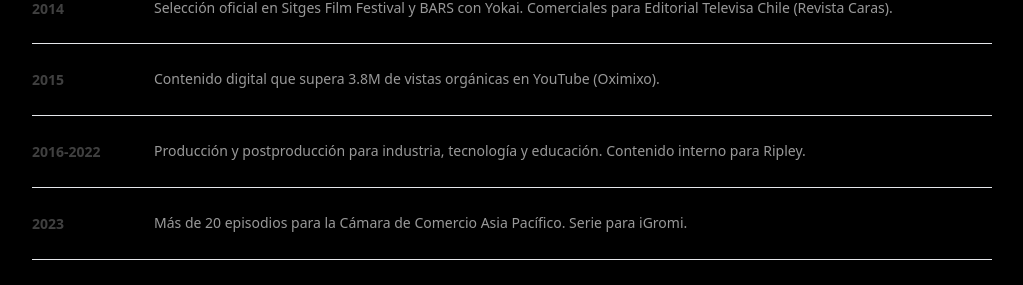
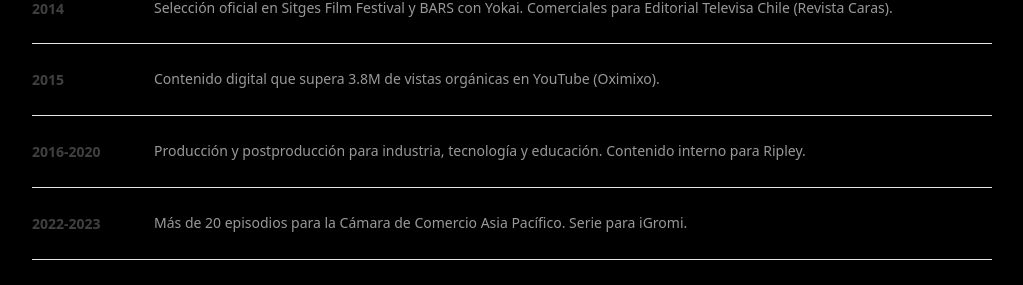
Before and after one commit to TronxGroup/Dekaelo-Media, a Next.js app: page / in a window 1280 px wide. Shown: the part 2292-2577 px from the top of the page, without its empty margins (128-1151 px from the left). Built offline with nearby package versions, Linux system fonts and the light colour scheme.

Commit message:
Update page.tsx

```diff
--- a/app/page.tsx
+++ b/app/page.tsx
@@ -64,11 +64,11 @@ const milestones = [
     text: "Contenido digital que supera 3.8M de vistas orgánicas en YouTube (Oximixo).",
   },
   {
-    year: "2016-2022",
+    year: "2016-2020",
     text: "Producción y postproducción para industria, tecnología y educación. Contenido interno para Ripley.",
   },
   {
-    year: "2023",
+    year: "2022-2023",
     text: "Más de 20 episodios para la Cámara de Comercio Asia Pacífico. Serie para iGromi.",
   },
   {
```
